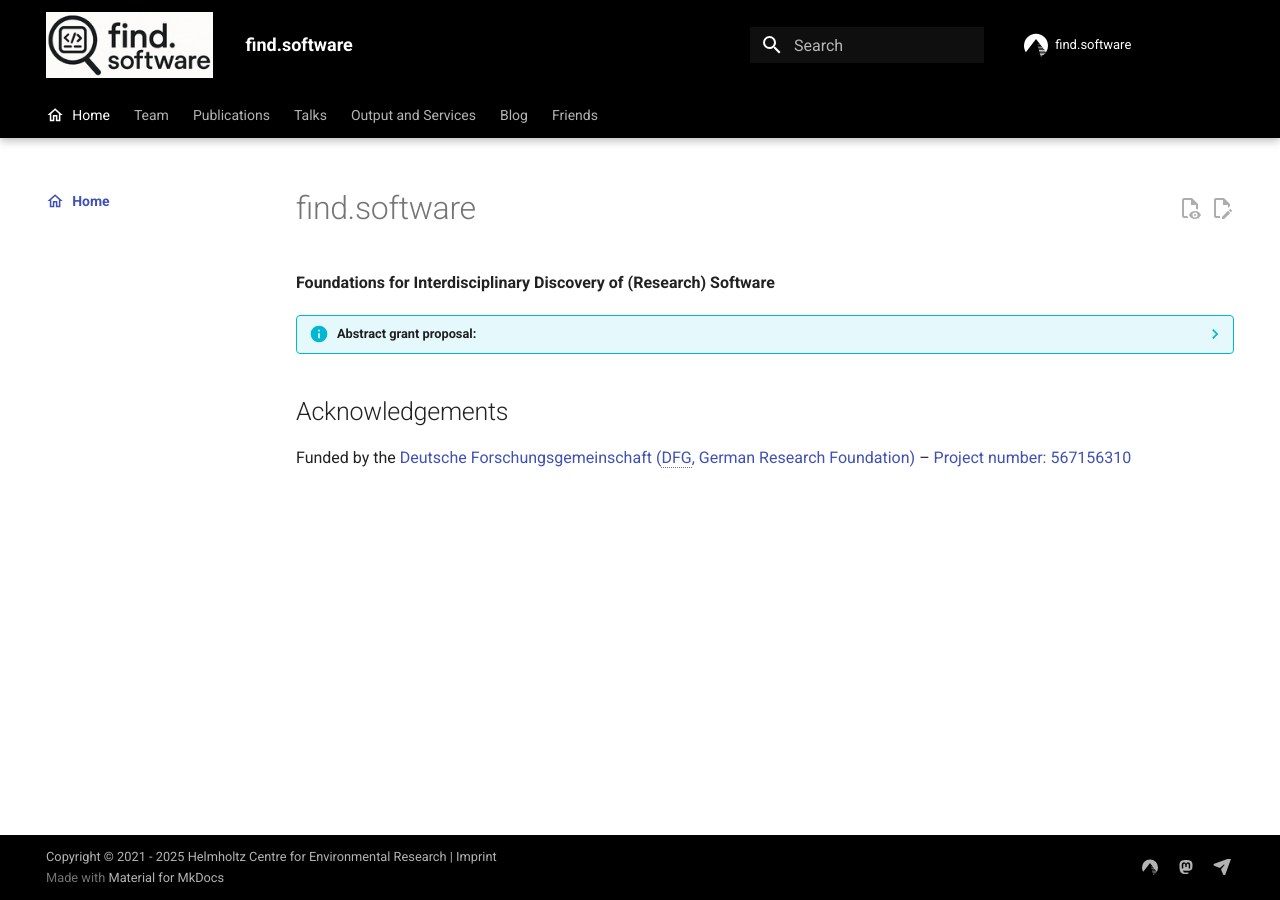
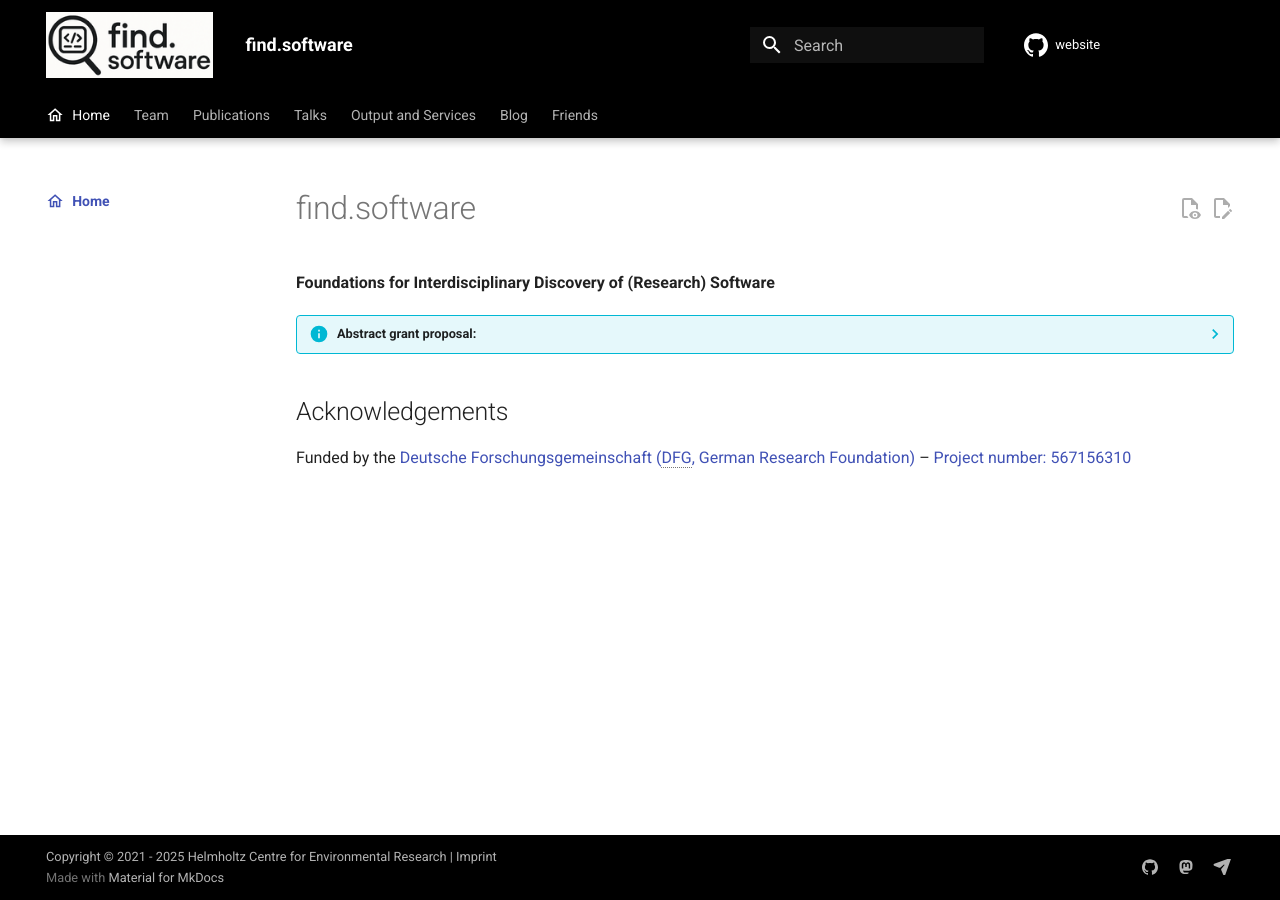
Before and after one commit to findsoftware/findsoftware.github.io, an MkDocs documentation site: the page built from docs/index.md, in a window 1280 px wide. Built offline with MkDocs 1.6.1 and Material for MkDocs 9.7.7, drawn with Linux system fonts in a browser that asks for light colours; comment, search, counter and statistics services are not loaded.

```diff
--- a/mkdocs.yml
+++ b/mkdocs.yml
@@ -1,9 +1,9 @@
 site_name: find.software
-site_author: Ronny Gey
-site_url: https://find-software.codeberg.page
-repo_url: https://codeberg.org/find-software/website
+site_author: Ronny Gey, Daniel Mietchen, Oliver Karras
+site_url: https://findsoftware.github.io/website
+repo_url: https://github.com/findsoftware/website
 edit_uri: blob/main/docs/
-repo_name: 'find.software'
+repo_name: 'website'
 copyright: Copyright &copy; 2021 - 2025 Helmholtz Centre for Environmental Research  |  <a href="https://www.ufz.de/imprint">Imprint</a>
 strict: false
 
@@ -20,9 +20,9 @@
   - tags:
       tags: true
       enabled: true
-  #- bibtex:
-  #    bib_file: "find.software.bib"
-  #    enable_inline_citations: false
+  - bibtex:
+      bib_file: "find.software.bib"
+      enable_inline_citations: false
   #- git-revision-date-localized:
   #     type: datetime
   - glightbox
@@ -52,7 +52,7 @@
       - toc.follow
       - toc.integrate
     icon:
-        repo: simple/codeberg
+        repo: simple/github
     extra:
         second_logo:
 
@@ -81,8 +81,8 @@
 
 extra:
   social:
-    - icon: simple/codeberg
-      link: https://www.codeberg.org/find-software/website
+    - icon: simple/github
+      link: https://www.github.com/findsoftware/website
     - icon: fontawesome/brands/mastodon
       link: https://mas.to/@find_software
     - icon: fontawesome/solid/paper-plane
```
